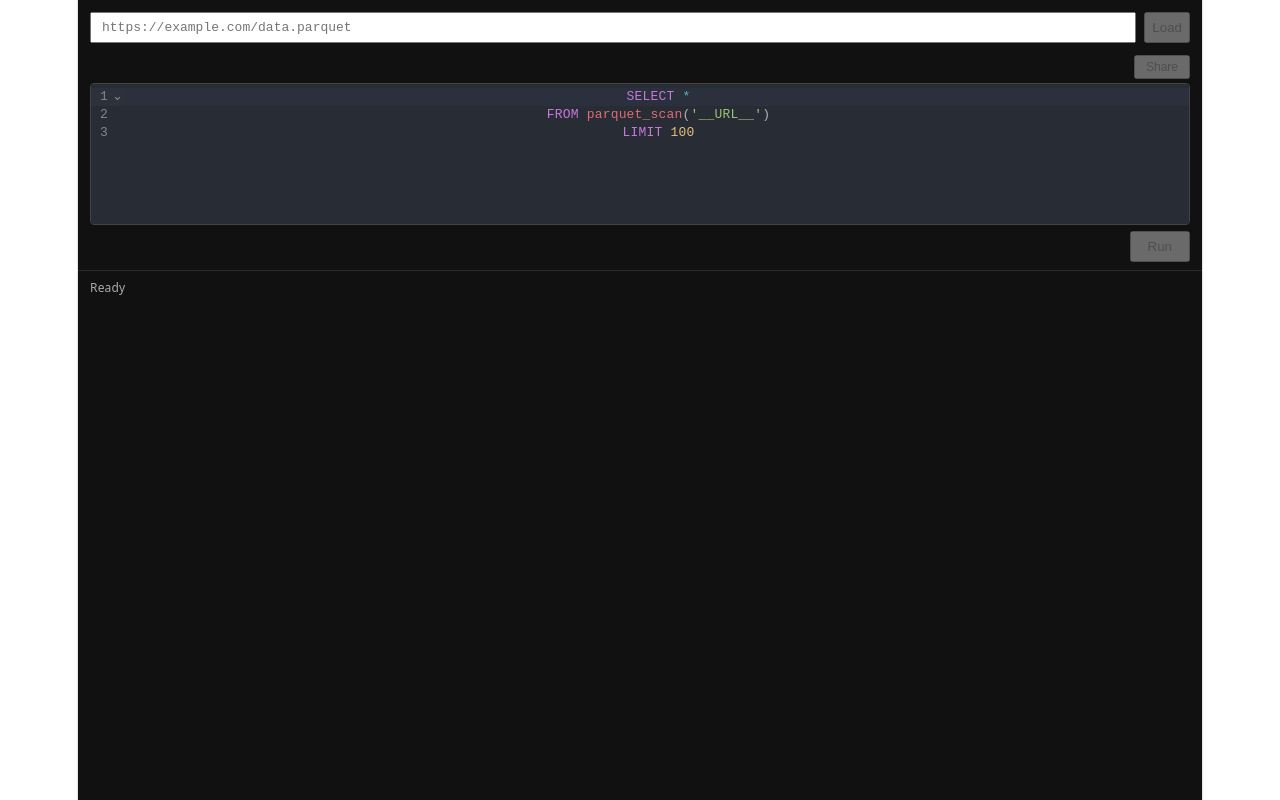
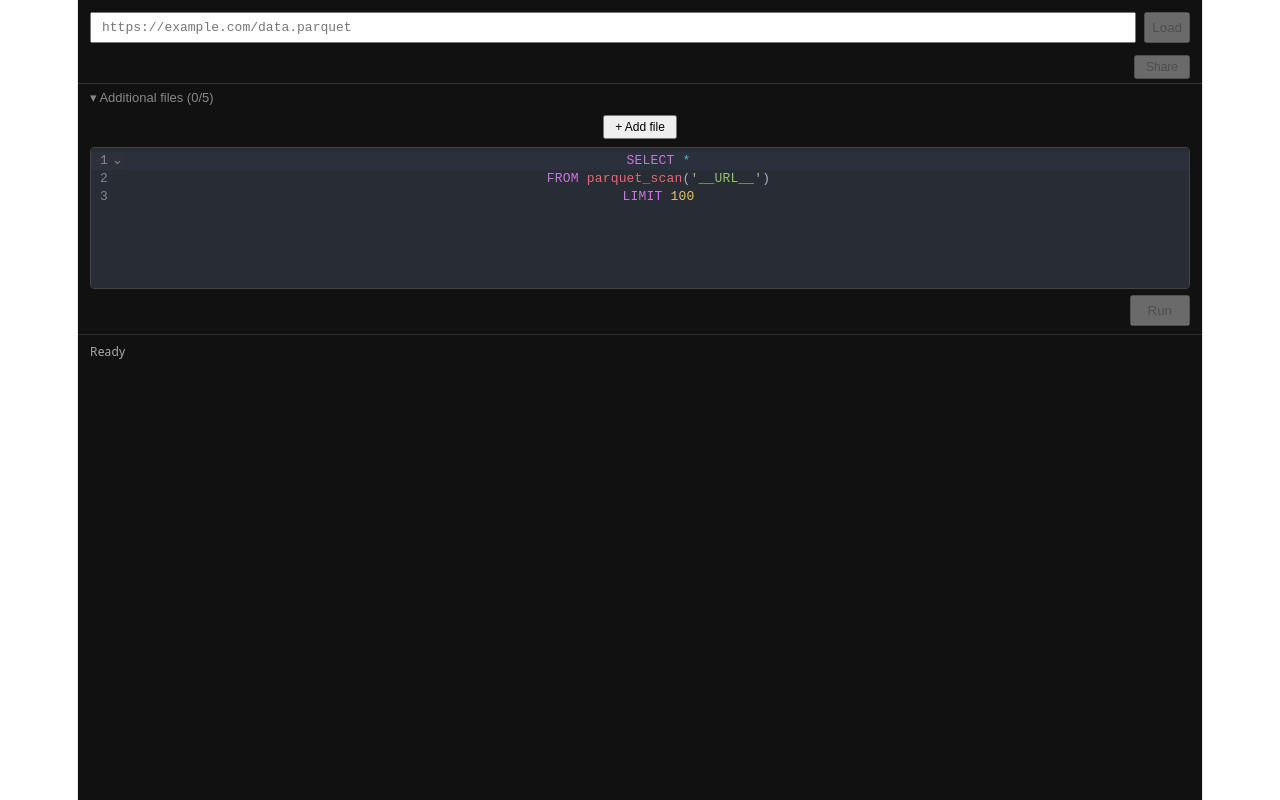
Before and after one commit to edwiniac/wasm-db, a React (Vite) app: page / in a window 1280 px wide. Built offline with nearby package versions, Linux system fonts and the light colour scheme.

Commit message:
feat(multifile): wire FilePanel into App — probe, remove, re-register on mount

```diff
--- a/src/App.tsx
+++ b/src/App.tsx
@@ -6,7 +6,10 @@ import {
   shutdownEngine,
   loadSchema,
   getSpillActive,
+  registerFile,
+  unregisterFile,
 } from '@/state/queryService';
+import { useFilesStore } from '@/state/filesStore';
 import { AppError, TransportError, QueryError, QueryCancelledError } from '@/errors';
 import { logger } from '@/util/logger';
 import { decodeShareParams, computeFingerprint } from '@/util/sharing';
@@ -18,6 +21,7 @@ import { ErrorPanel } from '@/ui/ErrorPanel';
 import { SchemaTree } from '@/ui/SchemaTree';
 import { ShareButton } from '@/ui/ShareButton';
 import { DriftBanner } from '@/ui/DriftBanner';
+import { FilePanel } from '@/ui/FilePanel';
 import type { QueryHandle } from '@/state/queryService';
 
 export default function App() {
@@ -34,11 +38,23 @@ export default function App() {
   const spillActive = useQueryStore((s) => s.spillActive);
   const dispatch = useQueryStore((s) => s.dispatch);
 
+  const files = useFilesStore((s) => s.files);
+  const filesDispatch = useFilesStore((s) => s.filesDispatch);
+
   const cancelRef = useRef<(() => void) | null>(null);
   const probeAbortRef = useRef<AbortController | null>(null);
   const activeHandleRef = useRef<QueryHandle | null>(null);
 
   useEffect(() => () => shutdownEngine(), []);
+
+  // On mount, re-register files that were persisted as ready (DuckDB views are gone after reload).
+  useEffect(() => {
+    const readyFiles = files.filter((f) => f.status === 'ready');
+    for (const f of readyFiles) {
+      void registerFile(f.alias, f.url);
+    }
+    // eslint-disable-next-line react-hooks/exhaustive-deps
+  }, []);
 
   // urlOverride: used by mount auto-probe to bypass the stale parquetURL closure.
   // storedFingerprint: undefined → use sharedFingerprint from closure;
@@ -145,6 +161,35 @@ export default function App() {
     dispatch({ type: 'CANCEL' });
   }, [dispatch]);
 
+  const handleProbeFile = useCallback(
+    async (id: string) => {
+      const file = files.find((f) => f.id === id);
+      if (!file) return;
+      filesDispatch({ type: 'FILE_PROBE_START', id });
+      try {
+        const controller = new AbortController();
+        await getTransport().probeURL(file.url, controller.signal);
+        await registerFile(file.alias, file.url);
+        filesDispatch({ type: 'FILE_PROBE_DONE', id });
+      } catch {
+        filesDispatch({ type: 'FILE_PROBE_ERROR', id });
+      }
+    },
+    [files, filesDispatch],
+  );
+
+  const handleRemoveFile = useCallback(
+    (id: string) => {
+      const file = files.find((f) => f.id === id);
+      if (!file) return;
+      if (file.status === 'ready') {
+        void unregisterFile(file.alias);
+      }
+      filesDispatch({ type: 'REMOVE_FILE', id });
+    },
+    [files, filesDispatch],
+  );
+
   const isExecuting = status === 'executing' || status === 'probing';
   const liveFingerprint = schema ? computeFingerprint(schema) : null;
 
@@ -174,6 +219,14 @@ export default function App() {
         />
       </div>
       <DriftBanner visible={schemaDrift} onDismiss={() => dispatch({ type: 'DISMISS_DRIFT' })} />
+      <FilePanel
+        files={files}
+        onAdd={() => filesDispatch({ type: 'ADD_FILE', id: crypto.randomUUID() })}
+        onRemove={handleRemoveFile}
+        onChangeAlias={(id, alias) => filesDispatch({ type: 'UPDATE_FILE_ALIAS', id, alias })}
+        onChangeUrl={(id, url) => filesDispatch({ type: 'UPDATE_FILE_URL', id, url })}
+        onProbe={handleProbeFile}
+      />
       <SchemaTree columns={schema} status={schemaStatus} />
       <div style={{ padding: '0 12px 8px' }}>
         <SQLEditor
```
